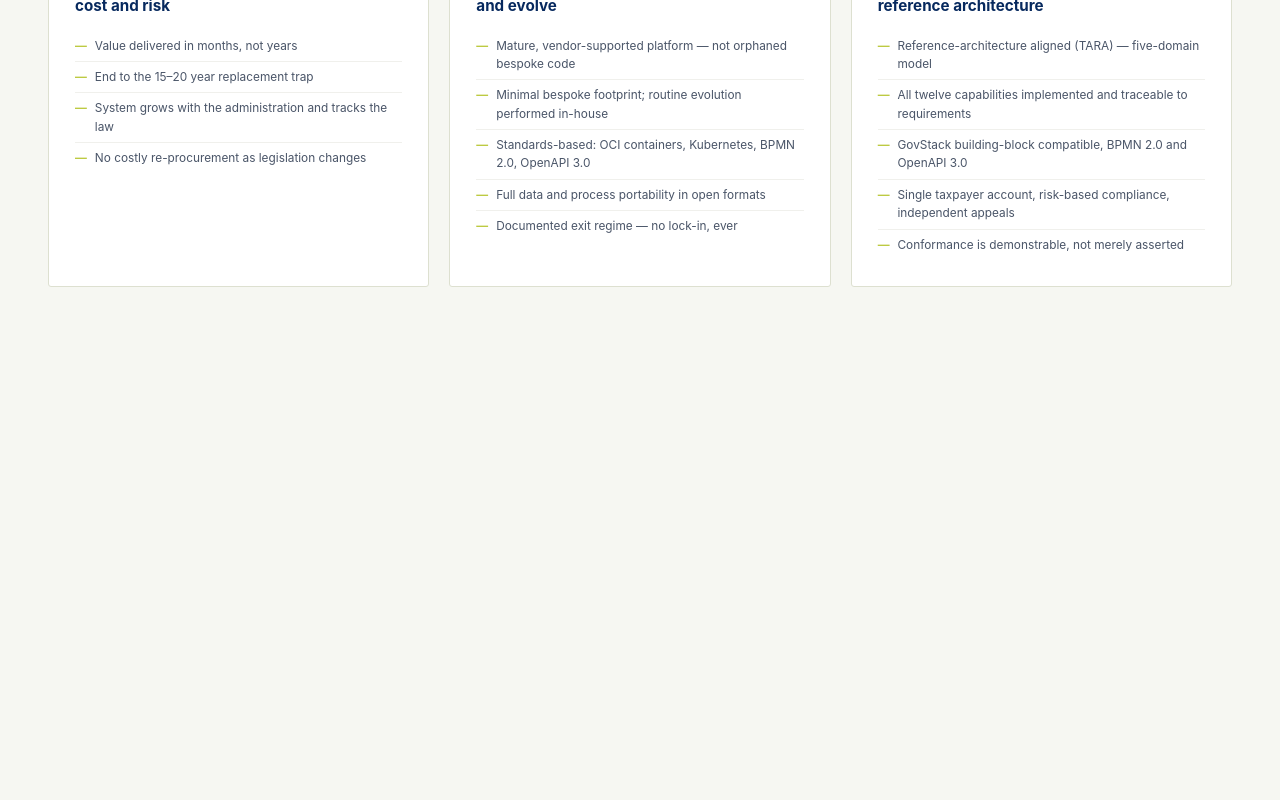
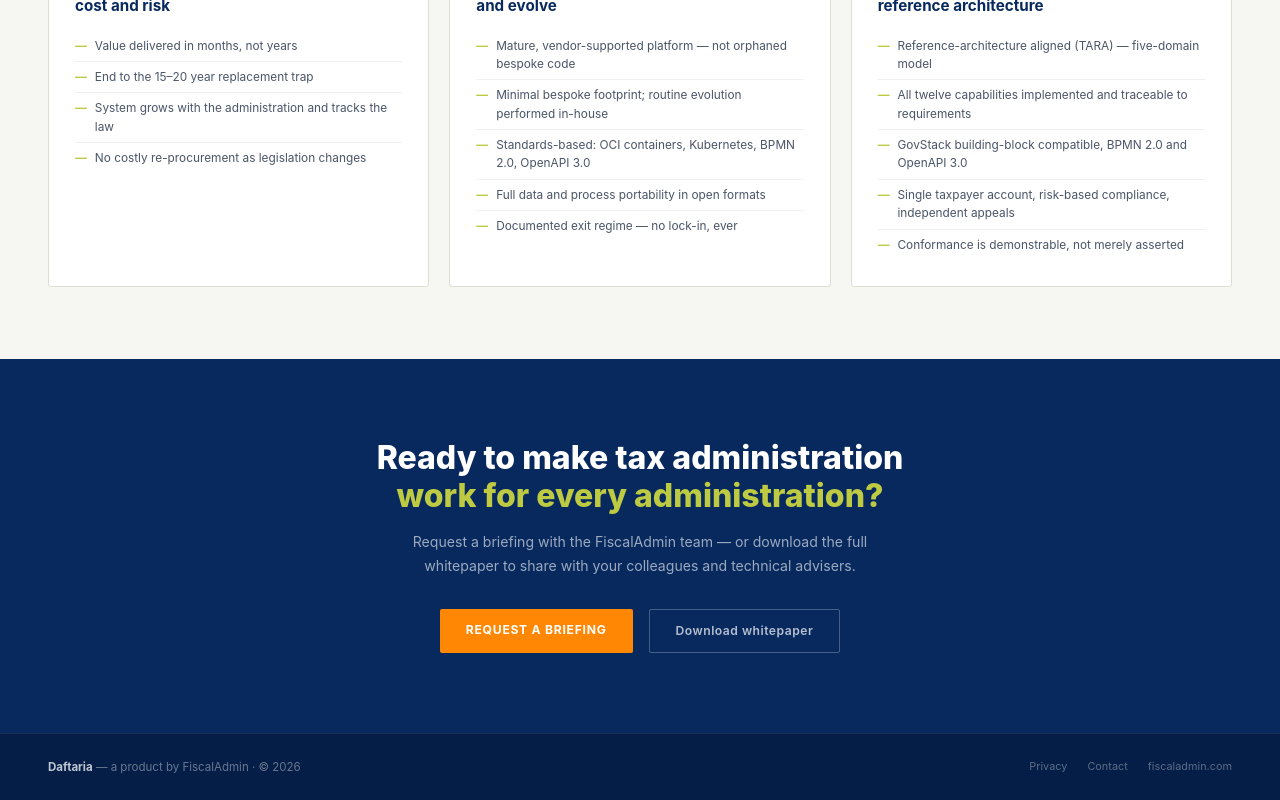
Before and after one commit to alaponin/daftaria-website, a React (Vite) app: page / in a window 1280 px wide. Shown: the part 3495-4295 px from the top of the page. Before the commit the page ends 3854 px from the top, so only its background shows below. Built offline with nearby package versions, Linux system fonts and the light colour scheme.

Commit message:
feat: CtaSection and Footer — page complete

```diff
--- /dev/null
+++ b/src/components/CtaSection.css
@@ -0,0 +1,38 @@
+.cta-section {
+  background: var(--blue);
+  padding: 80px 48px;
+  text-align: center;
+}
+
+.cta-section__h2 {
+  font-size: 2rem;
+  font-weight: 800;
+  color: white;
+  line-height: 1.2;
+  margin-bottom: 0.875rem;
+}
+
+.cta-section__h2 em {
+  font-style: normal;
+  color: var(--green);
+}
+
+.cta-section__sub {
+  font-size: 0.88rem;
+  color: var(--on-dark-secondary);
+  line-height: 1.7;
+  max-width: 460px;
+  margin: 0 auto 2rem;
+}
+
+.cta-section__buttons {
+  display: flex;
+  justify-content: center;
+  gap: 16px;
+  flex-wrap: wrap;
+}
+
+@media (max-width: 768px) {
+  .cta-section { padding: 52px 20px; }
+  .cta-section__h2 { font-size: 1.55rem; }
+}
--- a/src/components/CtaSection.jsx
+++ b/src/components/CtaSection.jsx
@@ -1 +1,29 @@
-export default function CtaSection() { return <div /> }
+import './CtaSection.css'
+
+export default function CtaSection() {
+  return (
+    <section className="cta-section">
+      <h2 className="cta-section__h2">
+        Ready to make tax administration<br />
+        <em>work for every administration?</em>
+      </h2>
+      <p className="cta-section__sub">
+        Request a briefing with the FiscalAdmin team — or download the full whitepaper
+        to share with your colleagues and technical advisers.
+      </p>
+      <div className="cta-section__buttons">
+        <a
+          href="https://fiscaladmin.com/contact"
+          className="btn-primary"
+          target="_blank"
+          rel="noopener noreferrer"
+        >
+          Request a briefing
+        </a>
+        <a href="/whitepaper.pdf" className="btn-ghost" target="_blank" rel="noopener noreferrer">
+          Download whitepaper
+        </a>
+      </div>
+    </section>
+  )
+}
--- /dev/null
+++ b/src/components/Footer.css
@@ -0,0 +1,39 @@
+.footer {
+  background: var(--blue-dk);
+  padding: 24px 48px;
+  display: flex;
+  align-items: center;
+  justify-content: space-between;
+  border-top: 1px solid rgba(255, 255, 255, 0.08);
+  flex-wrap: wrap;
+  gap: 12px;
+}
+
+.footer__brand {
+  font-size: 0.72rem;
+  color: rgba(255, 255, 255, 0.4);
+}
+
+.footer__brand strong { color: rgba(255, 255, 255, 0.75); }
+
+.footer__links {
+  display: flex;
+  gap: 20px;
+}
+
+.footer__links a {
+  font-size: 0.68rem;
+  color: rgba(255, 255, 255, 0.35);
+  text-decoration: none;
+  transition: color 0.15s;
+}
+
+.footer__links a:hover { color: rgba(255, 255, 255, 0.75); }
+
+@media (max-width: 768px) {
+  .footer {
+    padding: 20px;
+    flex-direction: column;
+    align-items: flex-start;
+  }
+}
--- a/src/components/Footer.jsx
+++ b/src/components/Footer.jsx
@@ -1 +1,16 @@
-export default function Footer() { return <div /> }
+import './Footer.css'
+
+export default function Footer() {
+  return (
+    <footer className="footer">
+      <p className="footer__brand">
+        <strong>Daftaria</strong> — a product by FiscalAdmin · © 2026
+      </p>
+      <nav className="footer__links" aria-label="Footer navigation">
+        <a href="https://fiscaladmin.com/privacy" target="_blank" rel="noopener noreferrer">Privacy</a>
+        <a href="https://fiscaladmin.com/contact" target="_blank" rel="noopener noreferrer">Contact</a>
+        <a href="https://fiscaladmin.com" target="_blank" rel="noopener noreferrer">fiscaladmin.com</a>
+      </nav>
+    </footer>
+  )
+}
```
